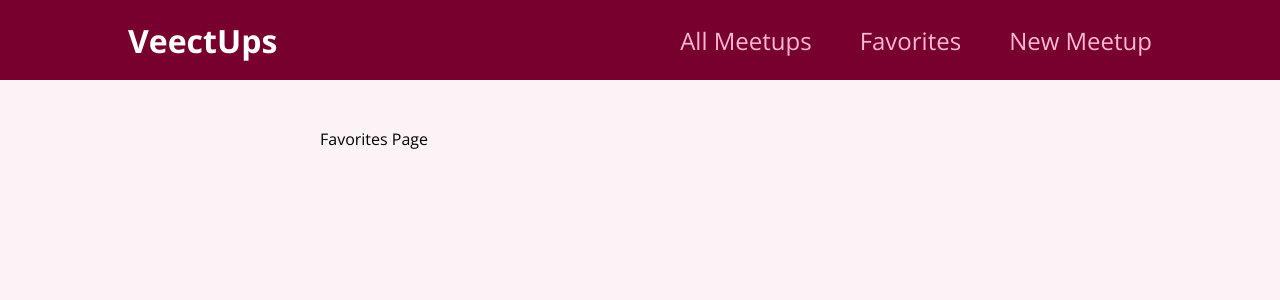
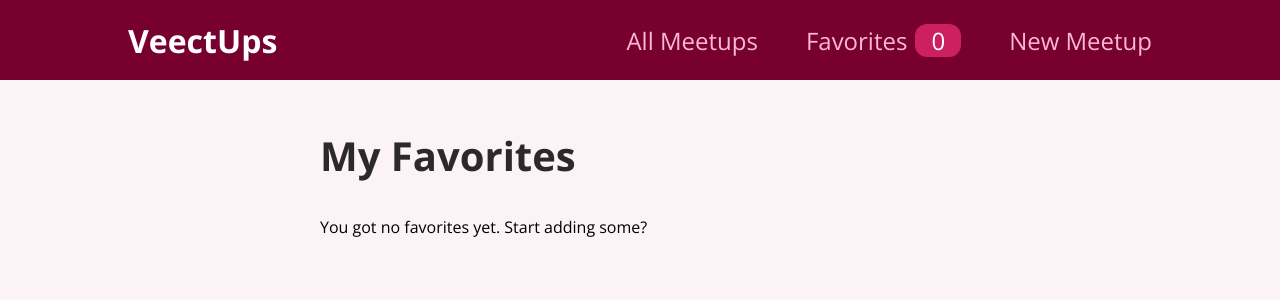
Before and after one commit to vkoschel/react-max, a React (Create React App) app: page /favorites in a window 1280 px wide. Shown: the top 300 px of the page. Built offline with nearby package versions, Linux system fonts and the light colour scheme.

Commit message:
Showing favorites in section and number on navbar

```diff
--- a/src/components/layout/MainNavigation.js
+++ b/src/components/layout/MainNavigation.js
@@ -1,7 +1,10 @@
 import { Link } from "react-router-dom";
 import classes from "./MainNavigation.module.css";
+import FavoritesContext from "../../store/favorites-context";
+import { useContext } from "react";
 
 function MainNavigation() {
+  const favoriteCtx = useContext(FavoritesContext);
   return (
     <header className={classes.header}>
       <div className={classes.logo}>VeectUps</div>
@@ -11,7 +14,12 @@
             <Link to="/">All Meetups</Link>
           </li>
           <li>
-            <Link to="/favorites">Favorites</Link>
+            <Link to="/favorites">
+              Favorites
+              <span className={classes.badge}>
+                {favoriteCtx.totalFavorites}
+              </span>
+            </Link>
           </li>
           <li>
             <Link to="/new">New Meetup</Link>
--- a/src/pages/Favorites.js
+++ b/src/pages/Favorites.js
@@ -1,5 +1,25 @@
+import { useContext } from "react";
+
+import FavoritesContext from "../store/favorites-context";
+import MeetupList from "../components/meetups/MeetupList";
+
 function FavoritesPage() {
-  return <div> Favorites Page</div>;
+  const favoritesCtx = useContext(FavoritesContext);
+
+  let content;
+
+  if (favoritesCtx.totalFavorites === 0) {
+    content = <p>You got no favorites yet. Start adding some?</p>;
+  } else {
+    content = <MeetupList meetups={favoritesCtx.favorites} />;
+  }
+
+  return (
+    <section>
+      <h1>My Favorites</h1>
+      {content}
+    </section>
+  );
 }
 
 export default FavoritesPage;
```
